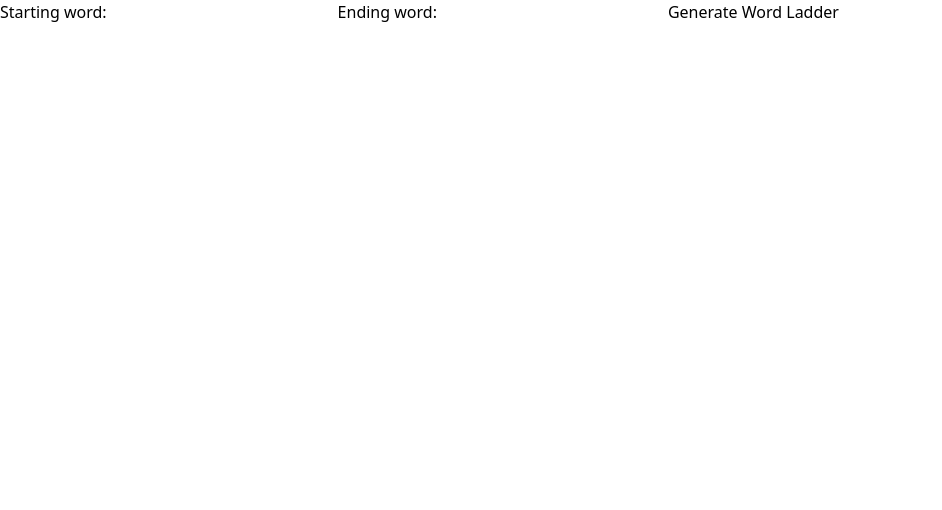
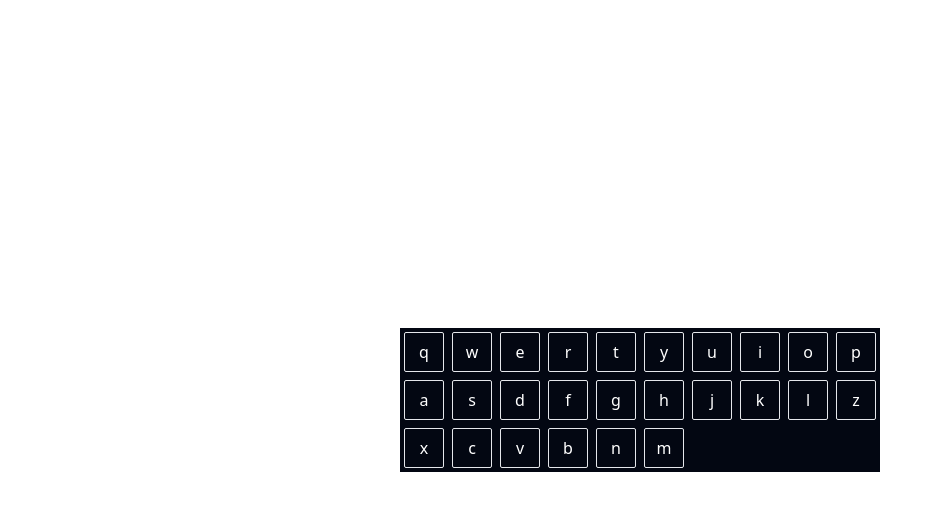
Before and after one commit to taimoorM/word-ladder, a React (Vite) app: page / in a window 1280 px wide. Shown: the top 510 px of the page, without its empty margins (0-942 px from the left). Built offline with nearby package versions, Linux system fonts and the light colour scheme.

Commit message:
Update: keyboard styling

```diff
--- a/src/App.tsx
+++ b/src/App.tsx
@@ -1,4 +1,5 @@
 import { useState } from "react";
+import Keyboard from "./components/Keyboard";
 
 function App() {
   const [startWord, setStartWord] = useState<string>("");
@@ -22,23 +23,10 @@ function App() {
   };
 
   return (
-    <div>
-      <label>
-        Starting word:
-        <input type="text" value={startWord} onChange={handleStartWordChange} />
-      </label>
-      <label>
-        Ending word:
-        <input type="text" value={endWord} onChange={handleEndWordChange} />
-      </label>
-      <button onClick={handleGenerateWordLadder}>Generate Word Ladder</button>
-      {wordLadder.length > 0 && (
-        <ul>
-          {wordLadder.map((word) => (
-            <li>{word}</li>
-          ))}
-        </ul>
-      )}
+    <div className="container flex justify-center items-center h-screen mx-auto">
+      <div className="bg-gray-950">
+        <Keyboard />
+      </div>
     </div>
   );
 }
--- a/Keyboard.jsx
+++ b/src/components/Keyboard.tsx
@@ -29,9 +29,12 @@ const keys = [
 
 function Keyboard() {
   return (
-    <div>
+    <div className="inline-grid grid-rows-3 grid-cols-10 content-center">
       {keys.map((key) => (
-        <button key={key} className="key">
+        <button
+          key={key}
+          className="h-10 w-10 flex justify-center items-center m-1 text-white border rounded-sm hover:bg-gray-50 hover:text-gray-950 transition-colors"
+        >
           {key}
         </button>
       ))}
```
